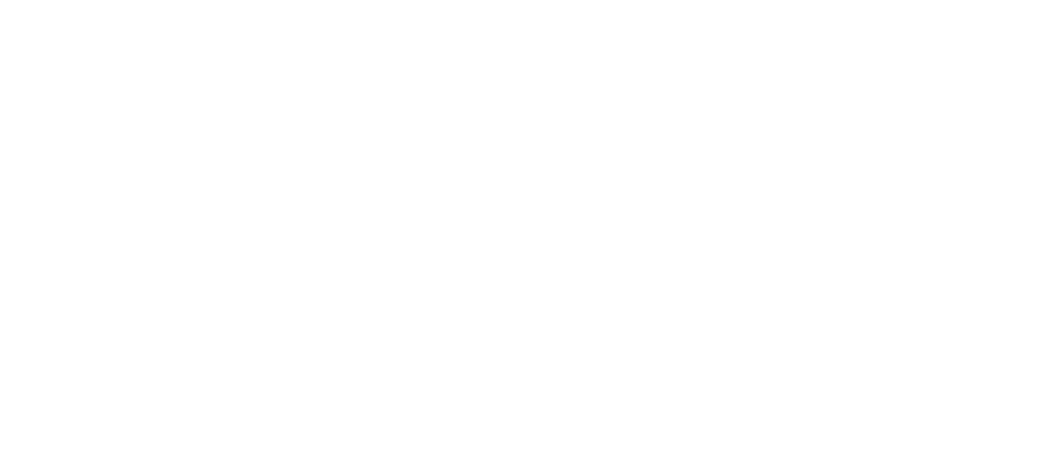
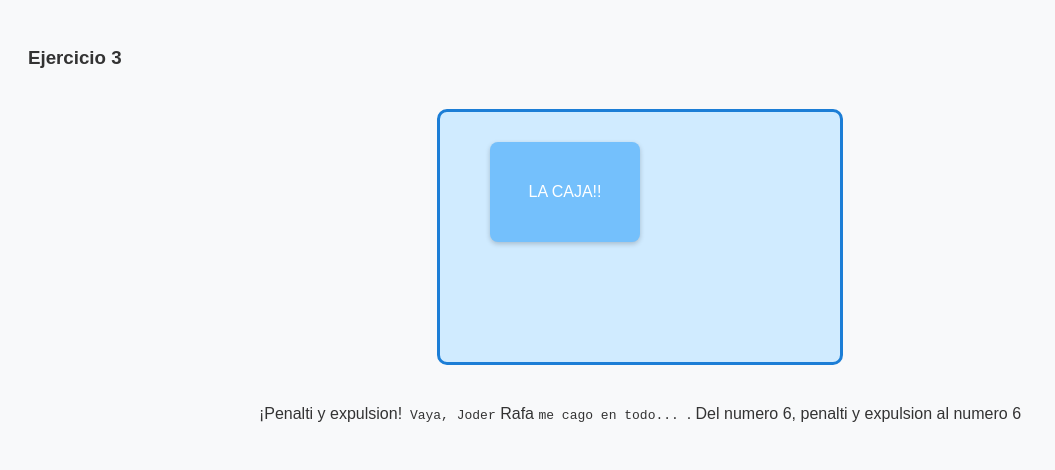
Before and after one commit to ProffesorMad/Diseno-de-Interfaces-Web, a plain HTML site: page DC_02_05/Ejercicio3/Index3.html in a window 1280 px wide. Shown: the whole page, without its empty margins (0-1055 px from the left). Drawn offline with Linux system fonts and the light colour scheme.

Commit message:
DC_02_05

```diff
--- a/DC_02_05/Ejercicio2/CssEj2.css
+++ b/DC_02_05/Ejercicio2/CssEj2.css
@@ -0,0 +1,36 @@
+body {
+  font-family: Arial, sans-serif;
+  background-color: #f8f9fa;
+  color: #333;
+  padding: 20px;
+}
+
+.contenedor {
+  background-color: #dee2e6;
+  width: 80%;
+  margin: 20px auto;
+  padding: 30px;
+  border-radius: 10px;
+  border: 2px solid #adb5bd;
+}
+
+.caja-relativa {
+  background-color: #74c0fc;
+  color: white;
+  width: 200px;
+  height: 100px;
+  padding: 15px;
+  border-radius: 8px;
+
+  position: relative;
+  top: 20px;
+  left: 40px;
+}
+
+p {
+  margin-top: 30px;
+  background-color: #e9ecef;
+  padding: 10px;
+  border-left: 4px solid #74c0fc;
+  font-style: italic;
+}
--- a/DC_02_05/Ejercicio3/CssEj3.css
+++ b/DC_02_05/Ejercicio3/CssEj3.css
@@ -0,0 +1,36 @@
+body {
+  font-family: Arial, sans-serif;
+  background-color: #f8f9fa;
+  color: #333;
+  padding: 20px;
+}
+
+.contenedor {
+  position: relative;
+  width: 400px;
+  height: 250px;
+  background-color: #d0ebff;
+  margin: 40px auto;
+  border: 3px solid #1c7ed6;
+  border-radius: 10px;
+}
+
+.caja-absoluta {
+  position: absolute;
+  top: 30px;
+  left: 50px;
+  width: 150px;
+  height: 100px;
+  background-color: #74c0fc;
+  color: white;
+  display: flex;
+  align-items: center;
+  justify-content: center;
+  border-radius: 8px;
+  box-shadow: 0 2px 5px rgba(0, 0, 0, 0.2);
+}
+
+p {
+  text-align: center;
+  margin-top: 20px;
+}
--- a/DC_02_05/Ejercicio3/Index3.html
+++ b/DC_02_05/Ejercicio3/Index3.html
@@ -0,0 +1,25 @@
+<!DOCTYPE html>
+<html lang="es">
+<head>
+  <meta charset="UTF-8">
+  <meta name="viewport" content="width=device-width, initial-scale=1.0">
+  <title>Index3</title>
+  <link rel="stylesheet" href="CssEj3.css">
+</head>
+<body>
+
+  <section>
+    <h3>Ejercicio 3</h3>
+
+    <div class="contenedor">
+      <div class="caja-absoluta">
+        LA CAJA!!
+      </div>
+    </div>
+
+    <p>¡Penalti y expulsion!<code> Vaya, Joder</code> Rafa <code>me cago en todo... </code>.
+       Del numero 6, penalti y expulsion al numero 6</p>
+  </section>
+
+</body>
+</html>
```
Also changed, not shown: DC_02_05/Ejercicio2/Index2.html (+4 -41 lines).
